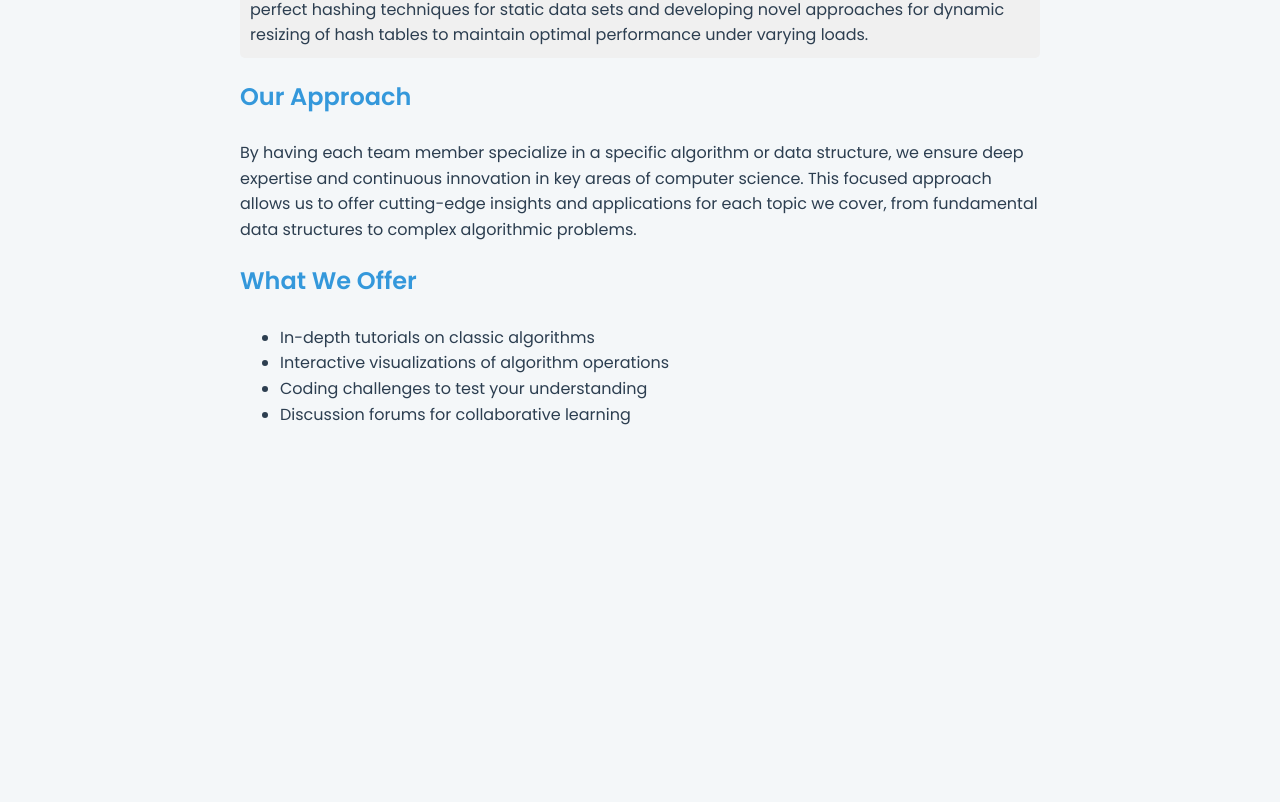
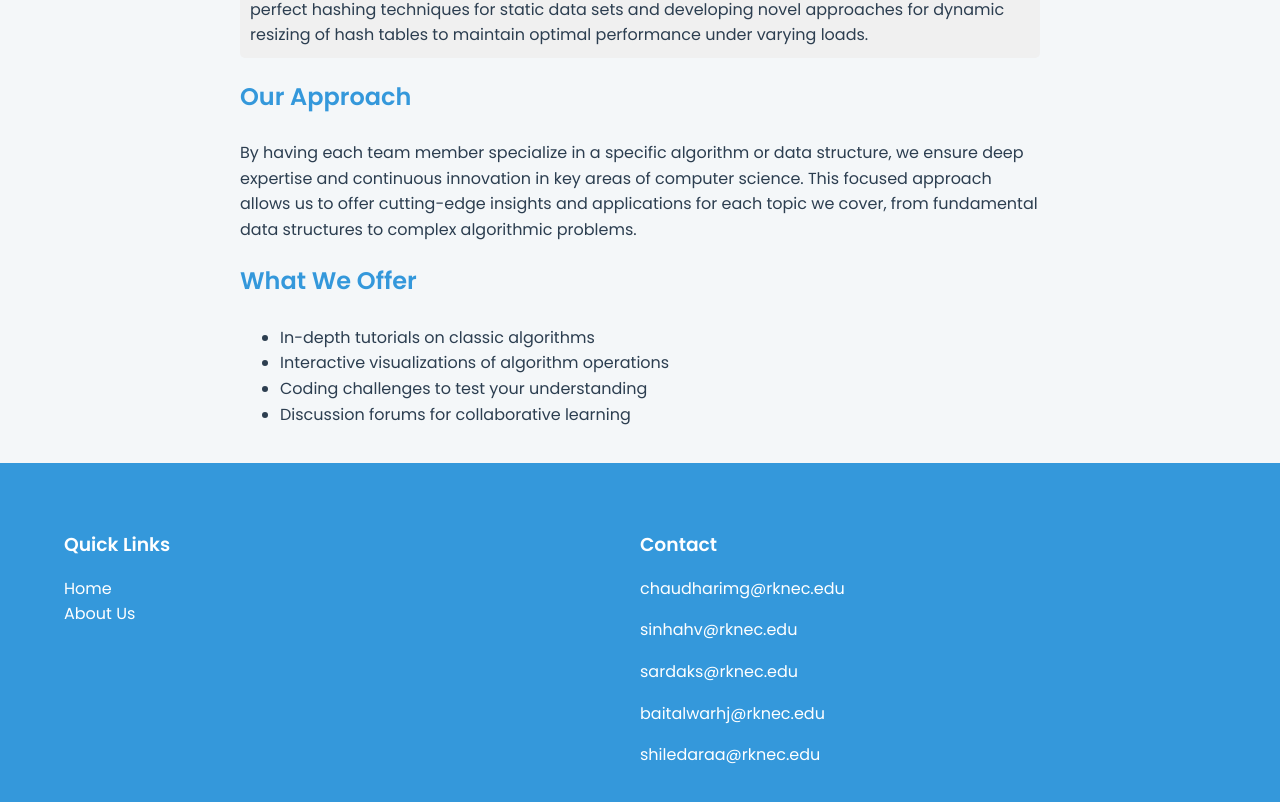
Before and after one commit to mrudulchaudhari/DS-Lab, a React (Vite) app in the folder ds-labs/: page /about in a window 1280 px wide. Shown: the part 1275-2077 px from the top of the page. Before the commit the page ends 1738 px from the top, so only its background shows below. Built offline with nearby package versions, Linux system fonts and the light colour scheme.

Commit message:
adder footer in about

```diff
--- a/ds-labs/src/About.jsx
+++ b/ds-labs/src/About.jsx
@@ -1,5 +1,6 @@
 import React from 'react';
 import Header from './Header';
+import Footer from './Footer';
 
 function About() {
 
@@ -73,6 +74,7 @@ function About() {
           </ul>
         </section>
       </div>
+      <Footer></Footer>
     </>
   );
 }
```
